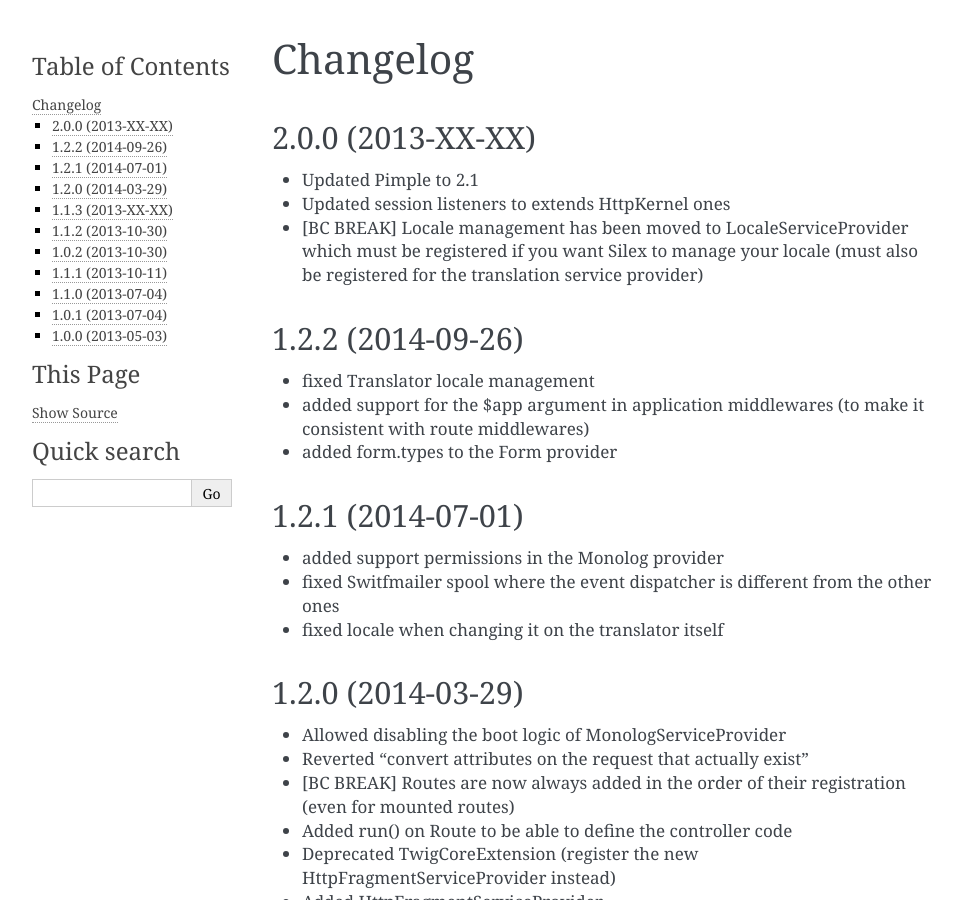
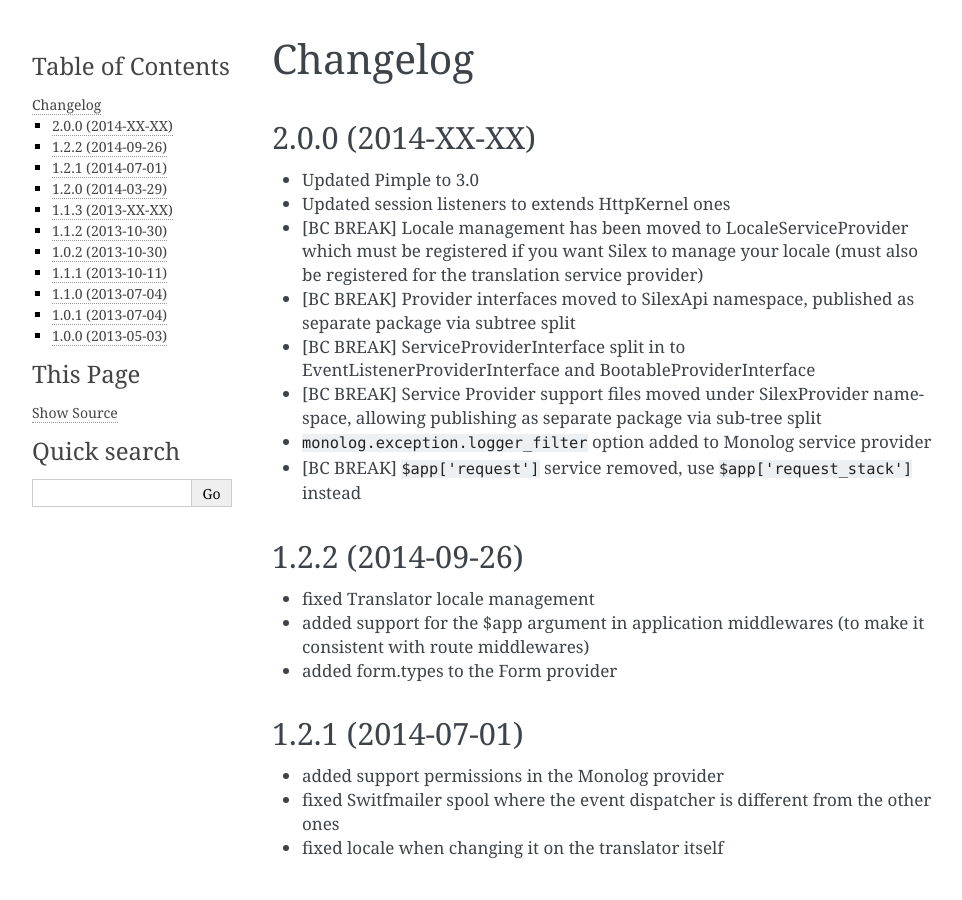
Before and after one commit to silexphp/Silex, a Sphinx documentation site: the page built from doc/changelog.rst, in a window 1280 px wide and 900 px high. Shown: the whole window, without its empty margins (148-1110 px from the left). Built offline with Sphinx 7.4.7, drawn with Linux system fonts in a browser that asks for light colours; pages that are not in the unit, such as notebooks, are missing from menus.

Commit message:
Retrospectively update changelog

```diff
--- a/doc/changelog.rst
+++ b/doc/changelog.rst
@@ -1,13 +1,21 @@
 Changelog
 =========
 
-2.0.0 (2013-XX-XX)
+2.0.0 (2014-XX-XX)
 ------------------
 
-* Updated Pimple to 2.1
+* Updated Pimple to 3.0
 * Updated session listeners to extends HttpKernel ones
 * [BC BREAK] Locale management has been moved to LocaleServiceProvider which must be registered
   if you want Silex to manage your locale (must also be registered for the translation service provider)
+* [BC BREAK] Provider interfaces moved to Silex\Api namespace, published as
+  separate package via subtree split
+* [BC BREAK] ServiceProviderInterface split in to EventListenerProviderInterface
+  and BootableProviderInterface
+* [BC BREAK] Service Provider support files moved under Silex\Provider
+  namespace, allowing publishing as separate package via sub-tree split
+* ``monolog.exception.logger_filter`` option added to Monolog service provider
+* [BC BREAK] ``$app['request']`` service removed, use ``$app['request_stack']`` instead
 
 1.2.2 (2014-09-26)
 ------------------
```
